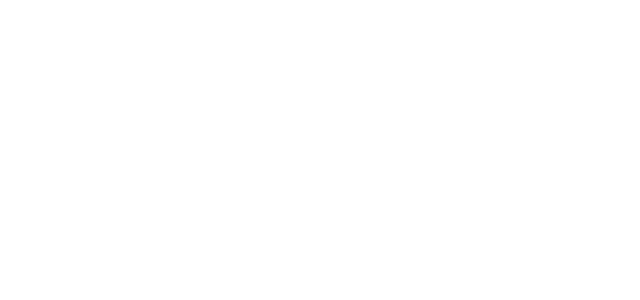
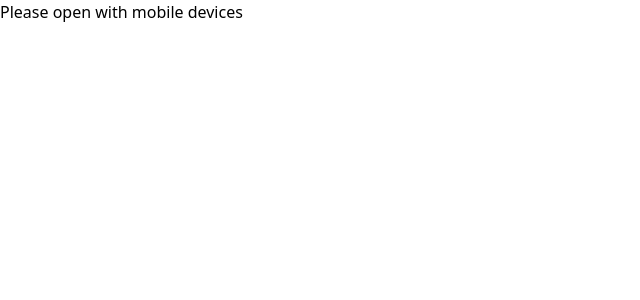
Before and after one commit to CelticAlreadyUse/brotherweddingweb, a React (Vite) app: page / in a window 1280 px wide. Shown: the top 300 px of the page, without its empty margins (0-640 px from the left). Built offline with nearby package versions, Linux system fonts and the light colour scheme; a web font is replaced by a local one.

Commit message:
response

```diff
--- a/src/App.jsx
+++ b/src/App.jsx
@@ -19,9 +19,9 @@
     const userAgent = navigator.userAgent;
 
     if (/android|iphone|ipad|ipod/i.test(userAgent)) {
-      setIsMobile(false);
+      setIsMobile(true);
     } else {
-      setIsDesktop(false);
+      setIsDesktop(true);
     }
   }, []);
   return (
```
